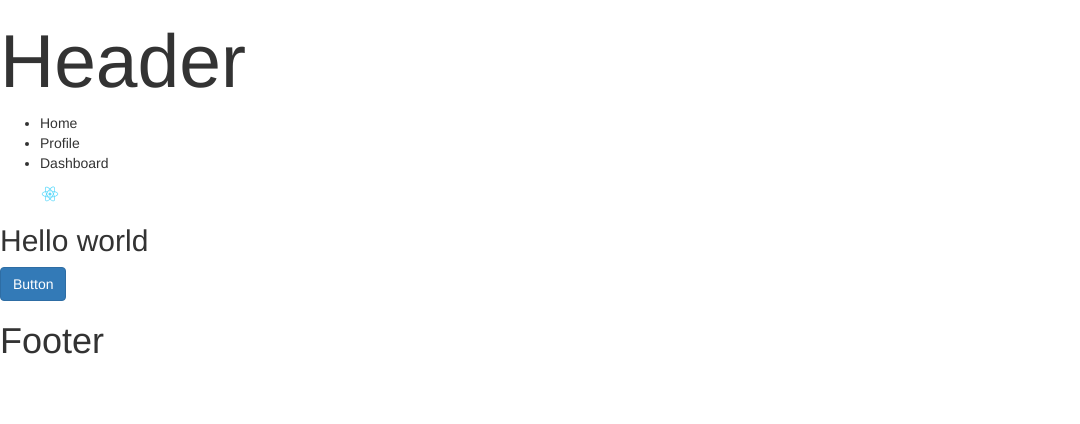
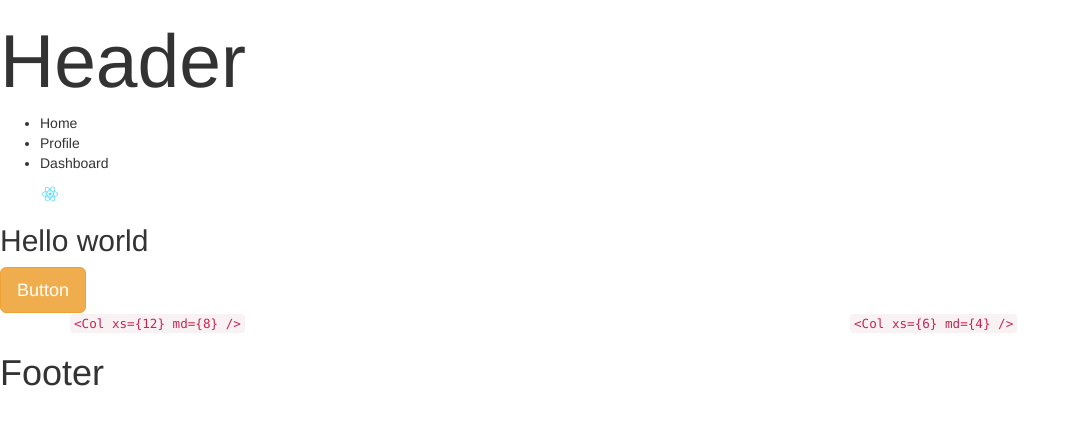
Before and after one commit to jakubfedyk/react_cw, a React (Create React App) app in the folder react-component/: page / in a window 1280 px wide. Shown: the top 424 px of the page, without its empty margins (0-1080 px from the left). Built offline with nearby package versions, Linux system fonts and the light colour scheme.

Commit message:
react-bootstrap examples

```diff
--- a/react-component/package.json
+++ b/react-component/package.json
@@ -4,6 +4,7 @@
   "private": true,
   "dependencies": {
     "react": "^16.1.1",
+    "react-bootstrap": "^0.31.5",
     "react-dom": "^16.1.1",
     "react-scripts": "1.0.17"
   },
--- a/react-component/src/components/Home.js
+++ b/react-component/src/components/Home.js
@@ -1,4 +1,6 @@
 import React from 'react';
+import {Button} from 'react-bootstrap';
+import {Grid, Row, Col} from 'react-bootstrap';
 
 const Home = () => {
     const handleClick = () => {
@@ -6,7 +8,14 @@ const Home = () => {
     };
     return  (
         <div>
-            <button className="btn btn-primary" onClick={handleClick}>Button</button>
+            <Button bsStyle="warning"  bsSize="large" onClick={handleClick}>Button</Button>
+            <Grid>
+            <Row className="show-grid">
+                <Col xs={12} md={8}><code>&lt;{'Col xs={12} md={8}'} /&gt;</code></Col>
+                <Col xs={6} md={4}><code>&lt;{'Col xs={6} md={4}'} /&gt;</code></Col>
+            </Row>
+            </Grid>
+
         </div>
     );
 };
--- a/react-component/src/index.js
+++ b/react-component/src/index.js
@@ -1,7 +1,6 @@
 import React from 'react';
 import ReactDom from 'react-dom';
 import App from './components/App';
-import Header from './components/Header';
-import Footer from './components/Footer';
+
 
 ReactDom.render(<App/>,document.getElementById('root'));
```
